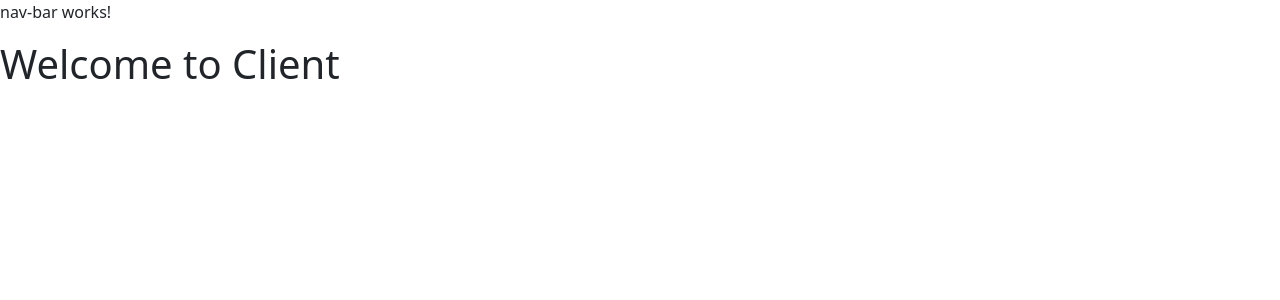
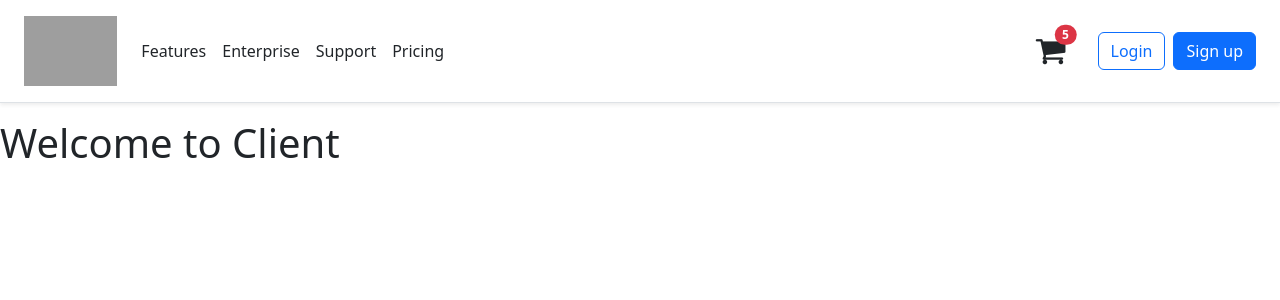
Before and after one commit to JulianArana777/Frontend-E-Comerce-app-17, an Angular app: page / in a window 1280 px wide. Shown: the top 300 px of the page. Built offline with nearby package versions, Linux system fonts and the light colour scheme; grey boxes are pictures that could not be loaded.

Commit message:
improved navbar

```diff
--- a/src/app/nav-bar/nav-bar.component.html
+++ b/src/app/nav-bar/nav-bar.component.html
@@ -1 +1,29 @@
-<p>nav-bar works!</p>
+<div class="d-flex flex-column flex-md-row align-items-center p-3 px-md-4 mb-3 bg-white border-bottom shadow-sm">
+
+    <a href="/" class="my-0 mr-md-auto font-weight-normal">
+        <img src="assets/images/logo.png" style="max-height: 70px;" alt="logo">
+    </a>
+
+    <nav class="my-2 my-md-0 ms-md-3">
+        <a class="p-2 text-dark text-decoration-none" href="#">Features</a>
+        <a class="p-2 text-dark text-decoration-none" href="#">Enterprise</a>
+        <a class="p-2 text-dark text-decoration-none" href="#">Support</a>
+        <a class="p-2 text-dark text-decoration-none" href="#">Pricing</a>
+    </nav>
+
+    <div class="d-flex align-items-center ms-auto gap-3">
+
+        <a href="#" class="position-relative me-3">
+            <i class="fa fa-shopping-cart fa-2x text-dark"></i>
+            <span class="position-absolute top-0 start-100 translate-middle badge rounded-pill bg-danger">
+                5
+                <span class="visually-hidden">artículos</span>
+            </span>
+        </a>
+
+        <div class="d-grid gap-2 d-md-block">
+            <button class="btn btn-outline-primary me-2" type="button">Login</button>
+            <button class="btn btn-primary" type="button">Sign up</button>
+        </div>
+    </div>
+</div>
--- a/src/app/nav-bar/nav-bar.component.scss
+++ b/src/app/nav-bar/nav-bar.component.scss
@@ -0,0 +1,14 @@
+.cart-no {
+    position: absolute;
+    top: -5px;
+    right: 30px;
+    background: red;
+    color: white;
+    width: 22px;
+    height: 22px;
+    border-radius: 50%;
+    font-size: 12px;
+    display: flex;
+    align-items: center;
+    justify-content: center;
+}
```
